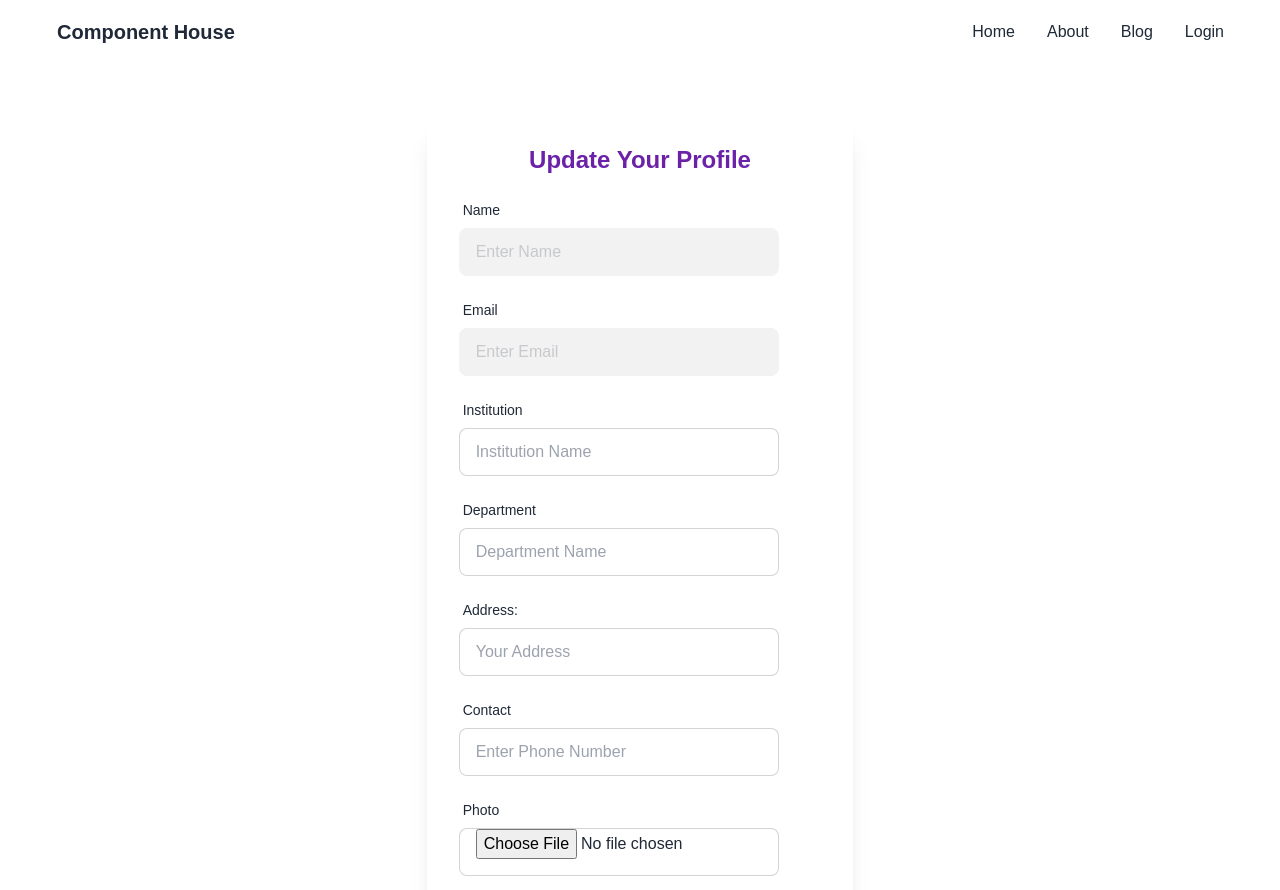
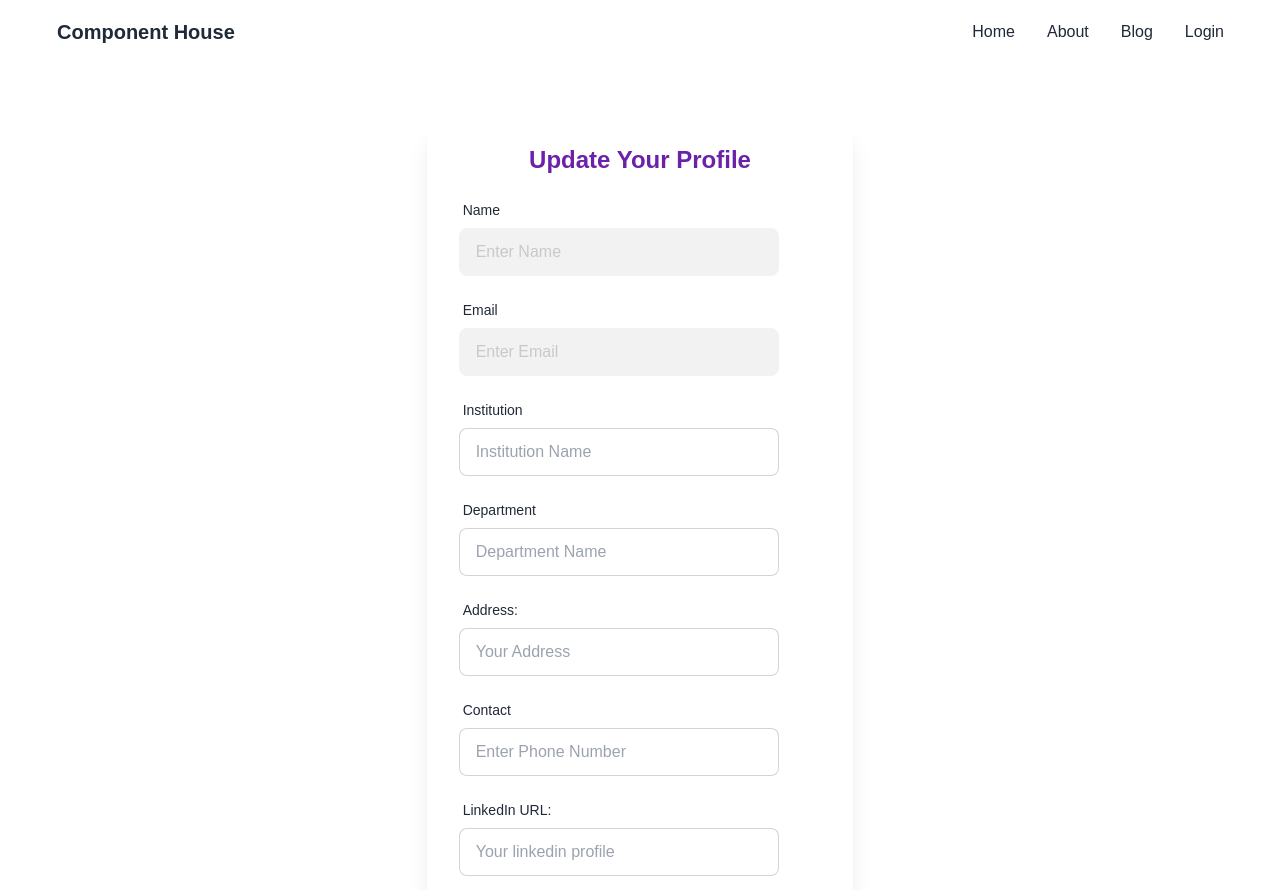
Before and after one commit to arifraj199/component-house-client, a React (Create React App) app: page /editprofile in a window 1280 px wide. Shown: the top 890 px of the page. Built offline with nearby package versions, Linux system fonts and the light colour scheme; no server answers.

Commit message:
all user loaded error solve

```diff
--- a/src/Pages/Dashboard/AllUser.js
+++ b/src/Pages/Dashboard/AllUser.js
@@ -7,6 +7,8 @@ const AllUser = () => {
   const { data: users, isLoading } = useQuery("users", () =>
     fetch("http://localhost:5000/users").then((res) => res.json())
   );
+
+  // console.log(users)
 
   if (isLoading) {
     return <LoadSpinner></LoadSpinner>;
--- a/src/Pages/Dashboard/EditProfile.js
+++ b/src/Pages/Dashboard/EditProfile.js
@@ -41,6 +41,7 @@ const EditProfile = () => {
             department: data.department,
             address: data.address,
             phone: data.phone,
+            linkedin:data.linkedin,
             image: img,
           };
 
@@ -193,7 +194,7 @@ const EditProfile = () => {
             {...register("phone", {
               required: {
                 value: true,
-                message: "Image is required",
+                message: "phone number is required",
               },
             })}
             type="number"
@@ -206,6 +207,29 @@ const EditProfile = () => {
             )}
           </label>
         </div>
+
+        <div className="form-control w-full max-w-xs">
+          <label className="label">
+            <span className="label-text">LinkedIn URL:</span>
+          </label>
+          <input
+            {...register("linkedin", {
+              required: {
+                value: true,
+                message: "linkedin is required",
+              },
+            })}
+            type="text"
+            placeholder="Your linkedin profile"
+            className="input input-bordered w-full max-w-xs"
+          />
+          <label className="label">
+            {errors.linkedin?.type === "required" && (
+              <span className="text-red-500">{errors.linkedin?.message}</span>
+            )}
+          </label>
+        </div>
+
         <div className="form-control w-full max-w-xs">
           <label className="label">
             <span className="label-text">Photo</span>
--- a/src/Pages/Dashboard/MyProfile.js
+++ b/src/Pages/Dashboard/MyProfile.js
@@ -81,6 +81,14 @@ const MyProfile = () => {
                 </span>
               </>
             )}
+            {users[0]?.linkedin && (
+              <>
+                <h1 class="text-1xl">LinkedIn URL:</h1>
+                <span className="font-bold block text-xl mb-4">
+                  {users[0]?.linkedin}
+                </span>
+              </>
+            )}
             <button
               onClick={() => navigate("/editprofile")}
               class="btn btn-active btn-secondary "
```
